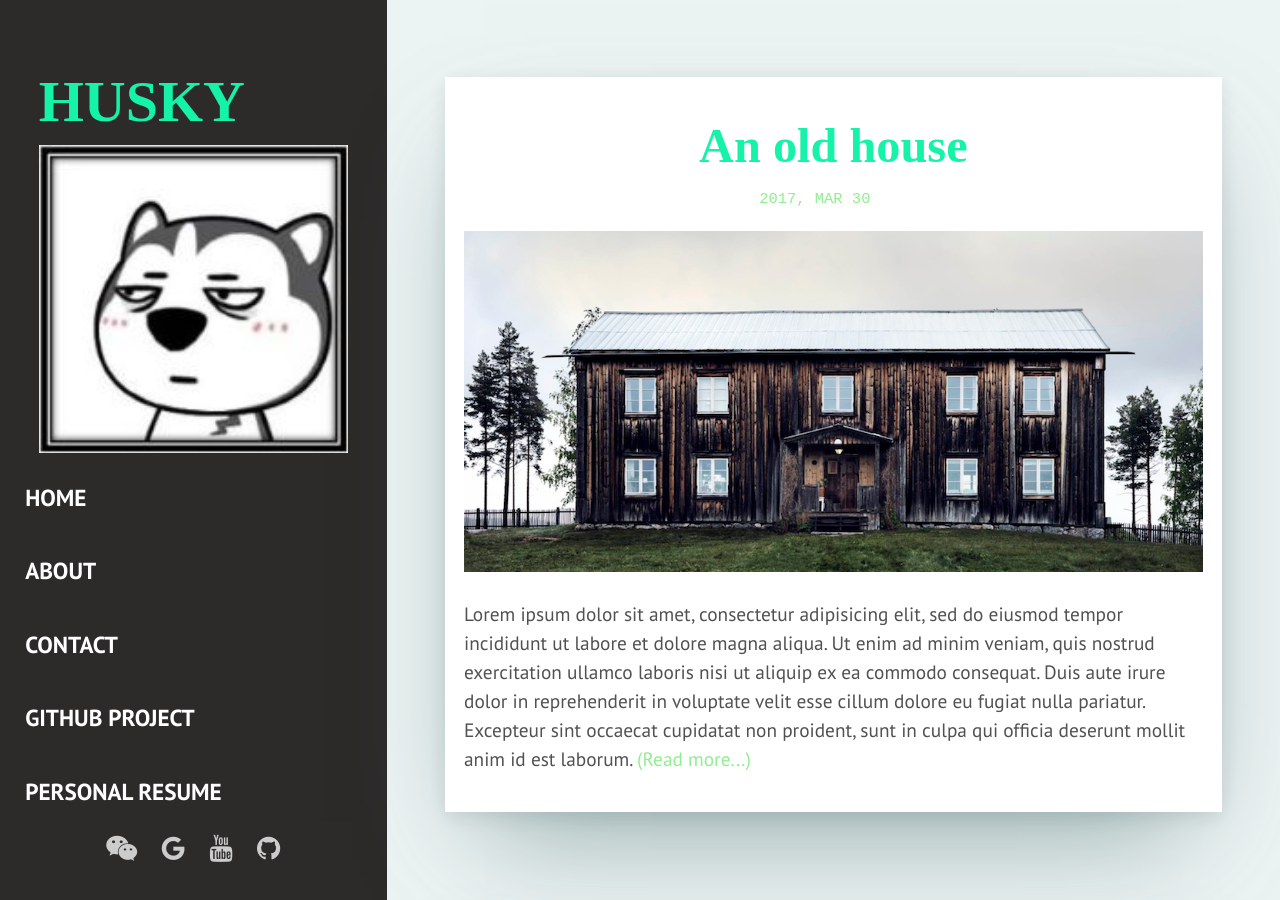
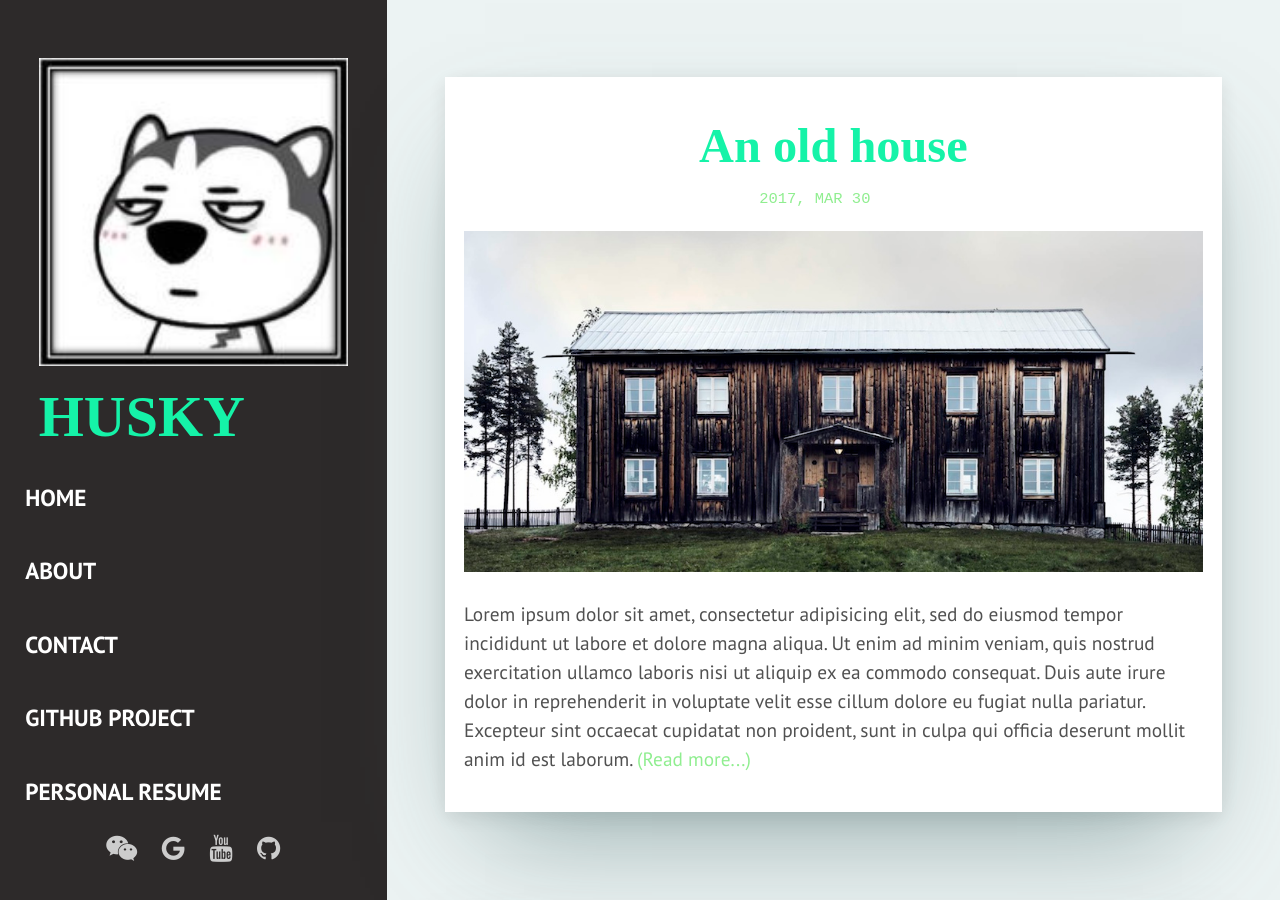
Before and after one commit to zywok/zywok.github.io, a Jekyll site: the page built from index.html, in a window 1280 px wide and 900 px high. Built offline with Jekyll 4.4.1, drawn with Linux system fonts in a browser that asks for light colours; some web fonts are replaced; the list of posts is cut into pages by our own code.

Commit message:
Update sidebar.html

```diff
--- a/_includes/sidebar.html
+++ b/_includes/sidebar.html
@@ -2,9 +2,8 @@
 
   <div class="sidebar-container">
     <div class="sidebar-logo">
+      <img src="{{site.baseurl}}/assets/img/husky.jpg" class="logo-img" >
       <a href="{{site.baseurl}}/" class="logo">{% if site.name %}{{site.name}}{% else %}Husky{% endif %}</a>
-      <img src="{{site.baseurl}}/assets/img/husky.jpg" class="logo-img" >
-
     </div>
 
     <menu class="sidebar-menu">
```
